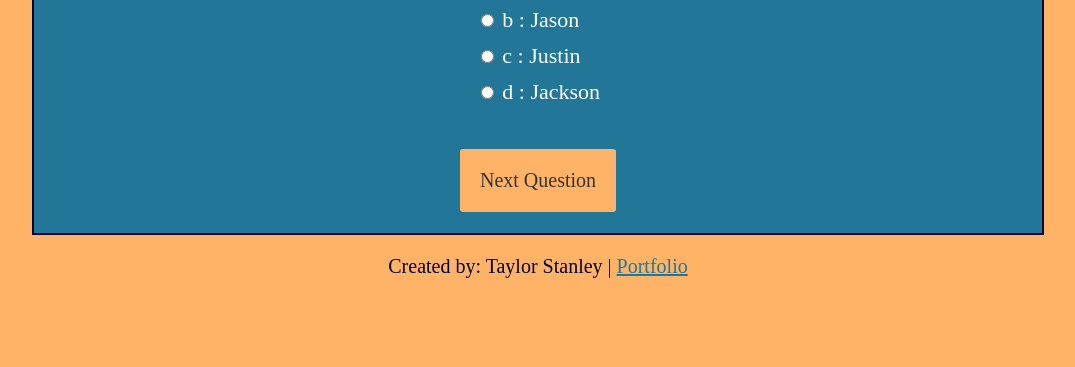
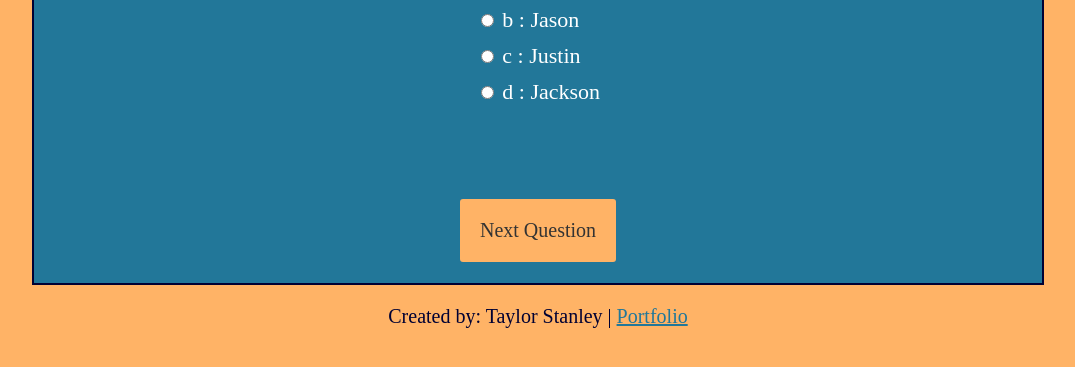
Before and after one commit to tam-114/fgtrivia, a plain HTML site: page index.html in a window 1280 px wide. Shown: the part 345-712 px from the top of the page, without its empty margins (102-1177 px from the left). Drawn offline with Linux system fonts and the light colour scheme; a web font is replaced by a local one.

Commit message:
added padding top to buttons
still not working on touchstart...

```diff
--- a/index.html
+++ b/index.html
@@ -23,9 +23,11 @@
 		<div class="quiz-container">
 	  		<div id="quiz"></div>
 		</div>
+			<div style="padding-top: 50px;">
 			<button id="previous">Previous Question</button>
 			<button id="next">Next Question</button>
 			<button id="submit">Submit Quiz</button>
+			</div>
 		<div id="results"></div>
 	</div>
 
```
